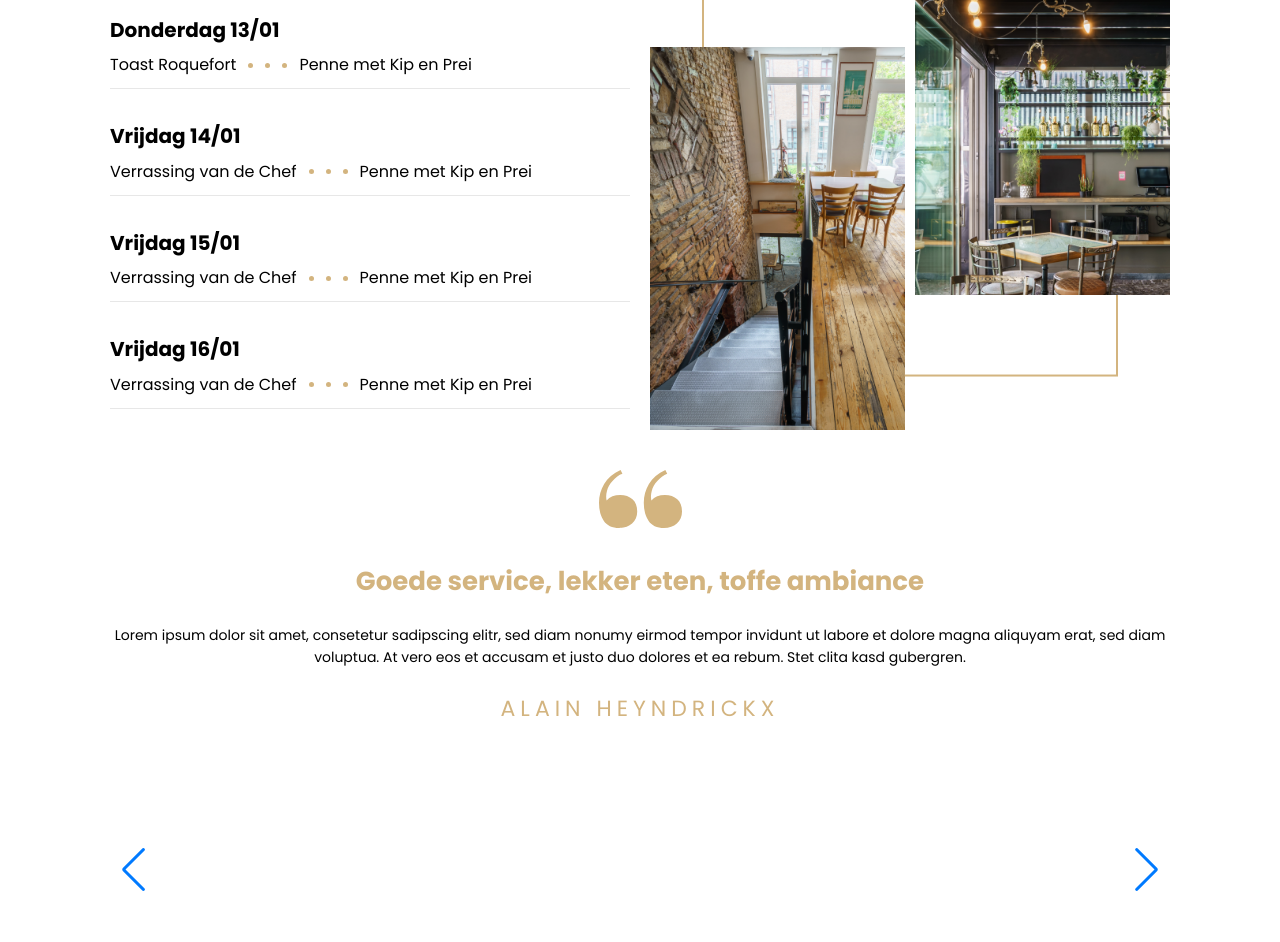
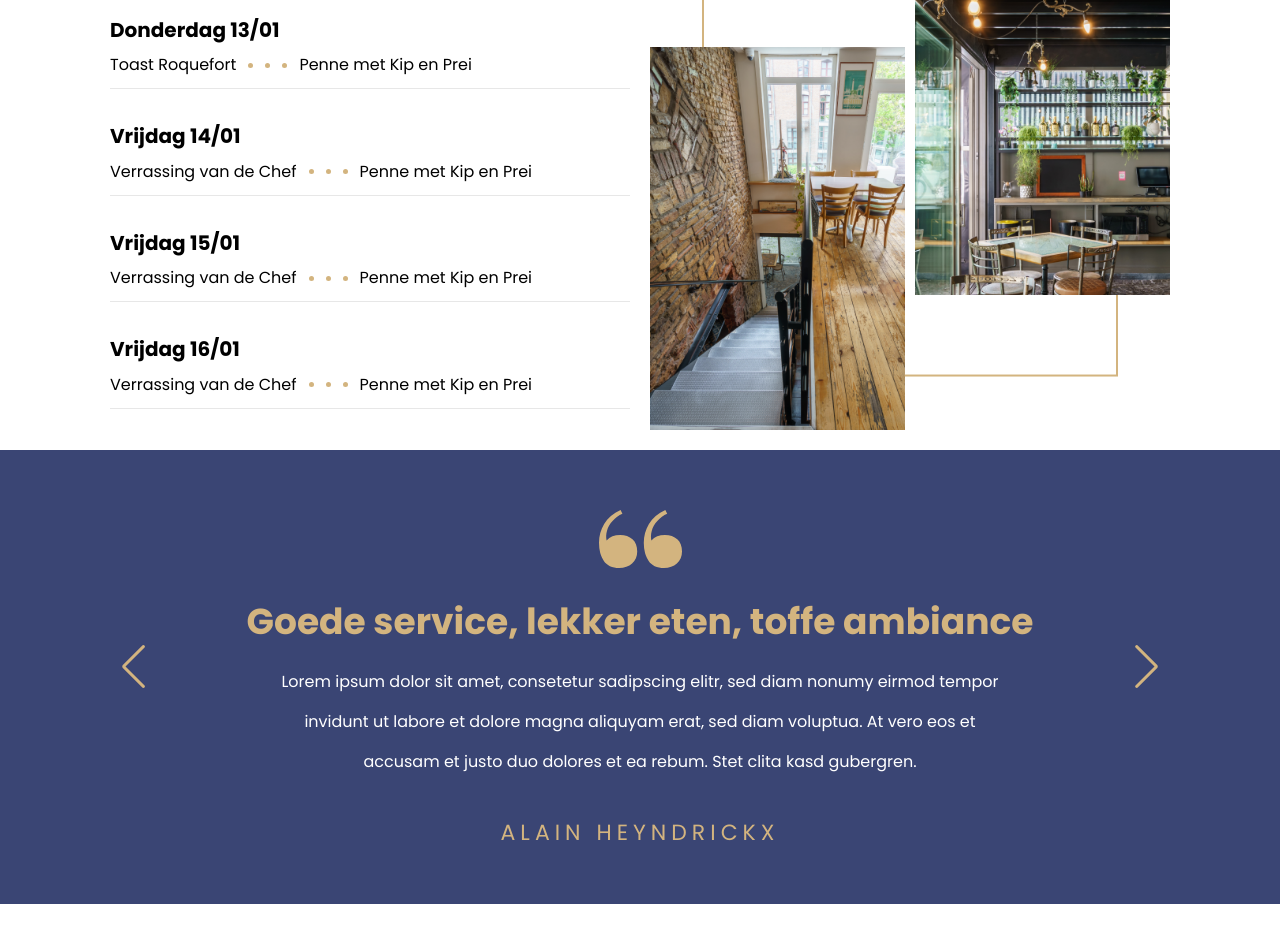
Before and after one commit to alexandrashmoylova/hello-test, a website: page src/index.html in a window 1280 px wide. Shown: the part 849-1791 px from the top of the page. After the commit the page ends 1753 px from the top, so only its background shows below. Drawn offline with nearby package versions, Linux system fonts and the light colour scheme; files that its build step writes are made by us from their sources.

Commit message:
Add reviews styles

```diff
--- a/src/styles/nav.scss
+++ b/src/styles/nav.scss
@@ -18,6 +18,7 @@
   }
 
   &__link {
+    padding: 15px;
     font-size: 16px;
     line-height: calc(18 / 16);
     text-decoration: none;
--- a/src/styles/reviews-list.scss
+++ b/src/styles/reviews-list.scss
@@ -1,4 +1,5 @@
 .reviews-list {
+  height: auto;
   margin: 0;
   padding: 0;
   list-style: none;
@@ -10,23 +11,36 @@
   }
 
   &__icon {
-    margin-bottom: 40px;
+    margin-bottom: 34px;
   }
 
   &__title {
-    margin: 0 0 30px;
+    margin: 0 0 20px;
     font-size: 26px;
     font-weight: 600;
     line-height: 1;
     text-align: center;
     color: #d3b47f;
+
+    @media (min-width: 768px) {
+      font-size: 36px;
+      line-height: calc(40 / 36);
+    }
   }
 
   &__text {
-    margin: 0 0 30px;
+    max-width: 720px;
+    margin: 0 0 40px;
+    padding: 0 55px;
     font-size: 14px;
     line-height: calc(22 / 14);
     text-align: center;
+
+    @media (min-width: 768px) {
+      font-size: 16px;
+      line-height: calc(40 / 16);
+      color: #fff;
+    }
   }
 
   &__name {
--- a/src/styles/reviews.scss
+++ b/src/styles/reviews.scss
@@ -1,4 +1,19 @@
 .reviews {
   min-width: 320px;
   padding: 20px 0;
+
+  @media (min-width: 500px) {
+    padding: 40px 0;
+  }
+
+  @media (min-width: 768px) {
+    padding: 60px 0;
+    background-color: #3a4574;
+  }
 }
+
+.swiper-button-prev,
+.swiper-button-next {
+  top: 47%;
+  color: #d3b47f;
+}
```
